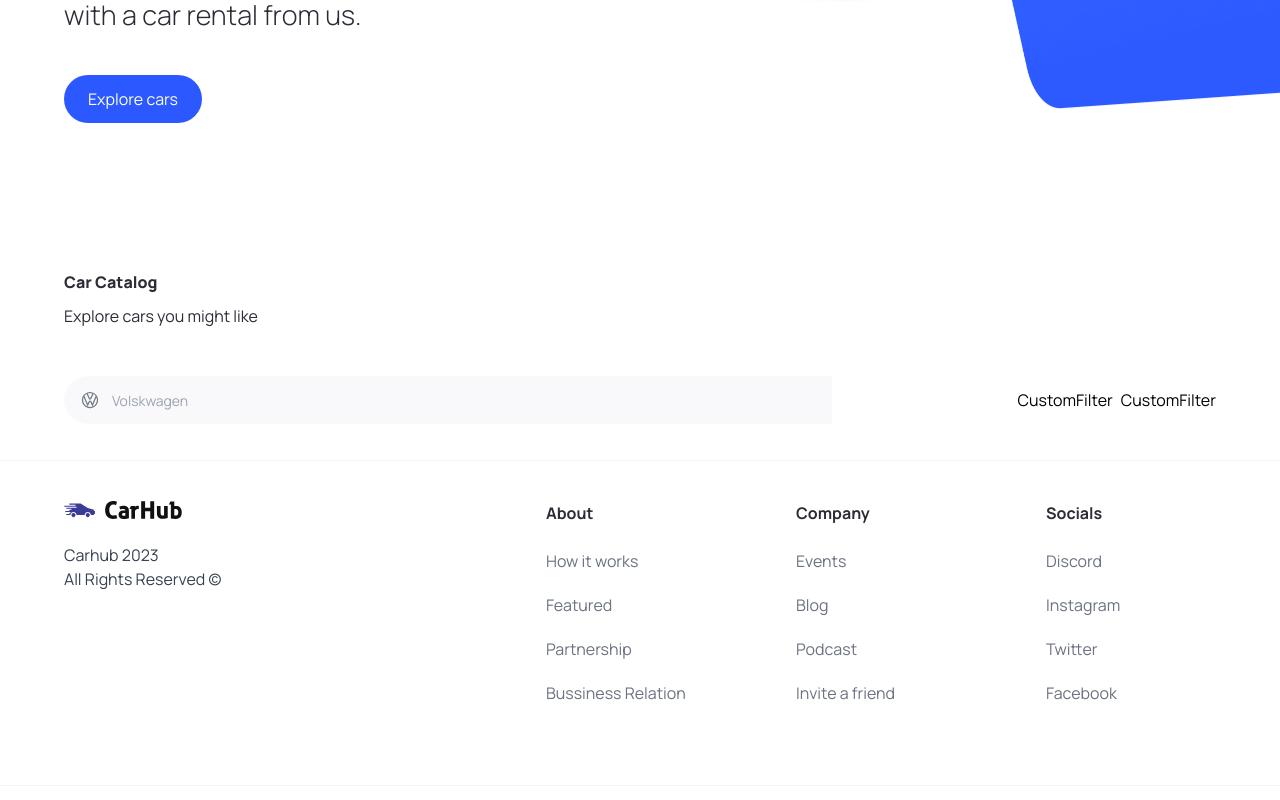
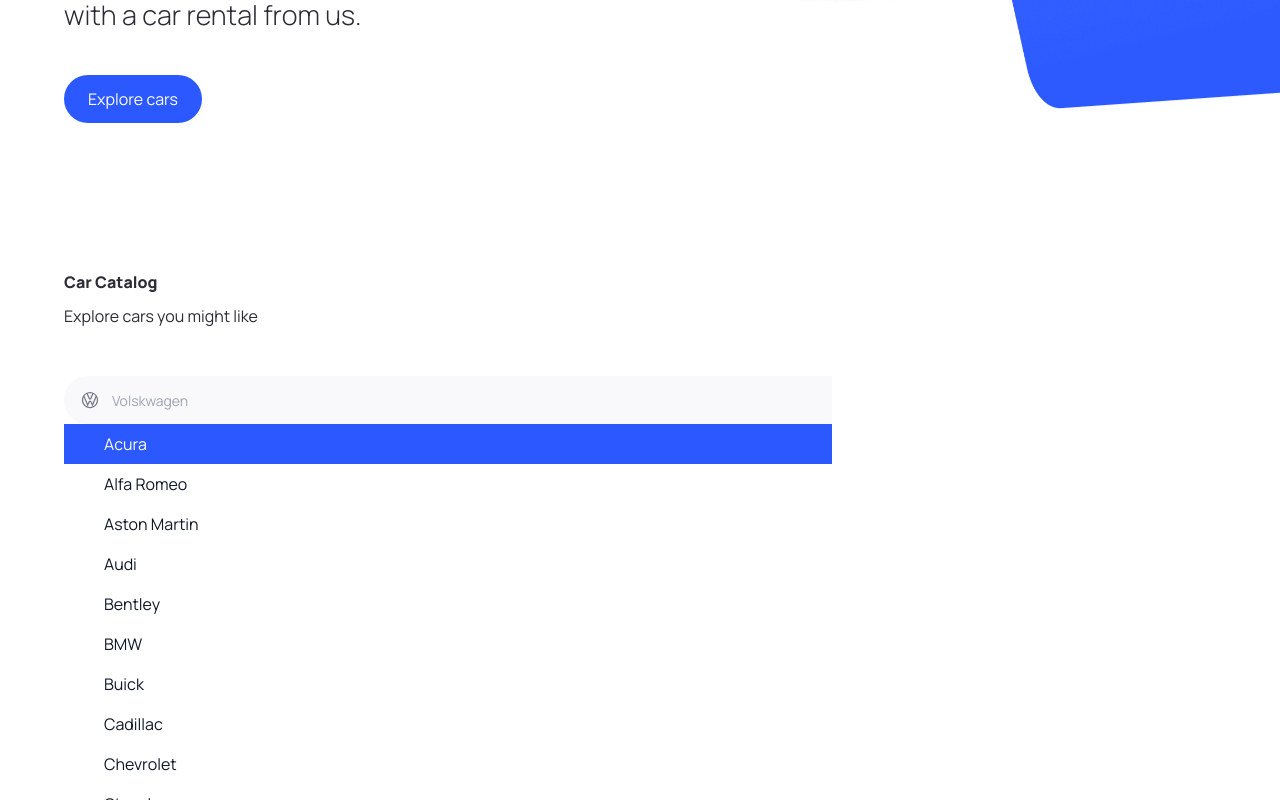
Before and after one commit to devavaz/car-showcase-project, a Next.js app: page / in a window 1280 px wide. Both pictures are taken after a click on the button 82 px from the left and 994 px from the top of the page. Shown: the part 594-1394 px from the top of the page. Built offline with nearby package versions, Linux system fonts and the light colour scheme.

Commit message:
Updated feature on manufacturer search

```diff
--- a/components/SearchManufacturer.tsx
+++ b/components/SearchManufacturer.tsx
@@ -23,7 +23,7 @@
 
   return (
     <div className='search-manufacturer'>
-      <Combobox>
+      <Combobox value={manufacturer} onChange={setManufacturer}>
         <div className='relative w-full'>
           <Combobox.Button className="absolute top-[14px]">
                  <Image
@@ -49,7 +49,37 @@
          leaveTo="opacity-0"
          afterLeave={() => setQuery('')}>
                  <Combobox.Options>
-
+                   {filteredManufacturers.length === 0 && query !== "" ? (
+                    <Combobox.Option
+                      value={query}
+                      className="search-manufacturer__option">
+                        Create "{query}"
+                    </Combobox.Option>
+                   ) : (
+                    filteredManufacturers.map((item) => (
+                      <Combobox.Option
+                          key={item}
+                          value={item}
+                        className={({ active }) =>
+                        `relative search-manufacturer__option ${
+                         active ? "bg-primary-blue text-white" : "text-gray-900"
+                       }` }>
+  {({selected, active}) => (
+    <>
+           <>
+                        <span className={`block truncate ${selected ? "font-medium" : "font-normal"}`}>
+                          {item}
+                        </span>
+                        {selected ? (
+                          <span className={`absolute inset-y-0 left-0 flex items-center pl-3 ${active? "text-white": "text-pribg-primary-purple"}`}
+                          ></span>
+                        ) : null}
+                      </>
+    </>
+  )}
+</Combobox.Option>
+                    ))
+                   )}
                  </Combobox.Options>
          </Transition>
         </div>
```
